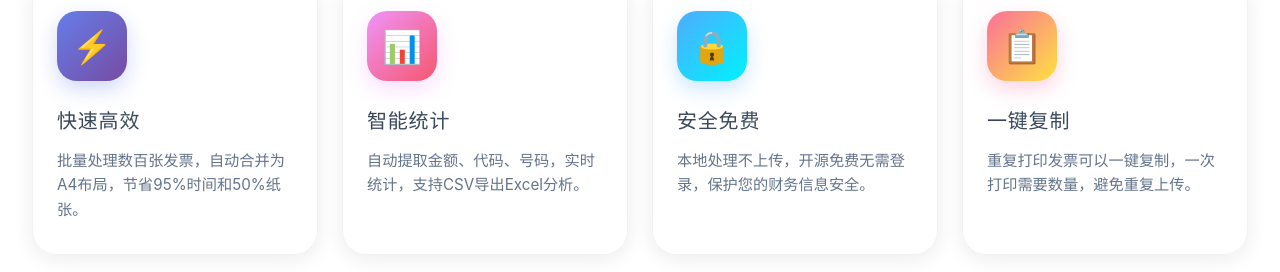
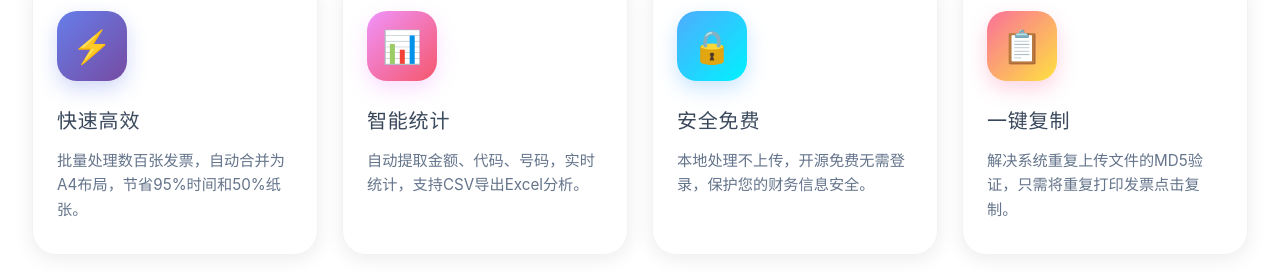
Before and after one commit to Tom-wc/fpzs, a plain HTML site: page index.html in a window 1280 px wide. Shown: the part 1131-1403 px from the top of the page. Drawn offline with Linux system fonts and the light colour scheme; a web font is replaced by a local one.

Commit message:
Add files via upload

```diff
--- a/index.html
+++ b/index.html
@@ -1213,7 +1213,7 @@
       <div class="feature-card animate-on-scroll">
         <div class="feature-icon">📋</div>
         <h3>一键复制</h3>
-        <p>重复打印发票可以一键复制，一次打印需要数量，避免重复上传。</p>
+        <p>解决系统重复上传文件的MD5验证，只需将重复打印发票点击复制。</p>
                   </div>
                   </div>
   </section>
```
